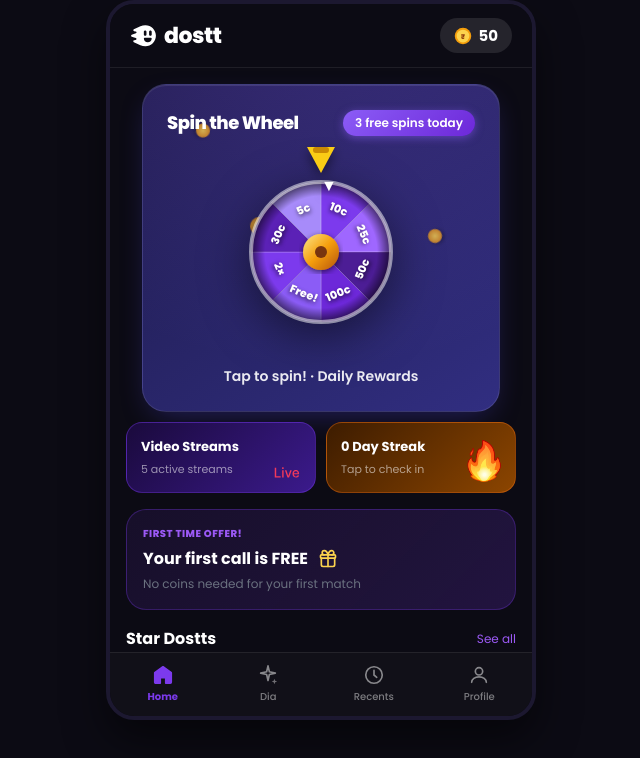
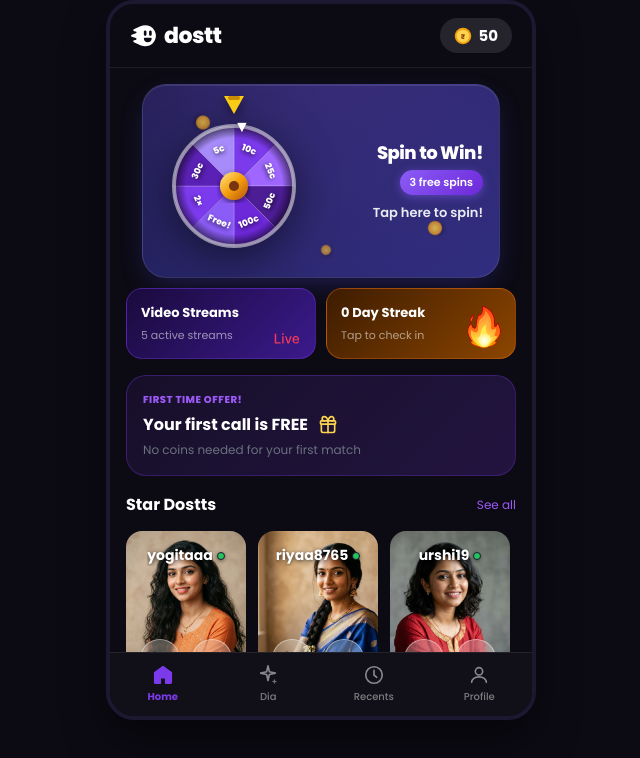
Before and after one commit to srikanthamsa/dostt-daily-streak-srikant, a React (Vite) app: page / in a window 1280 px wide. Both pictures are taken after a click on the button "Explore prototype". Shown: the top 758 px of the page, without its empty margins (319-959 px from the left). Built offline with nearby package versions, Linux system fonts and the light colour scheme.

Commit message:
style: restructure spin wheel layout to horizontal

```diff
--- a/src/App.css
+++ b/src/App.css
@@ -117,18 +117,20 @@
 .qc-sub        { font-size: 11px; color: var(--text-dim); white-space: nowrap; overflow: hidden; text-overflow: ellipsis; }
 
 /* Spin wheel card */
-.spin-card { background: linear-gradient(145deg, #1e1b4b, #312e81); border: 1px solid rgba(255,255,255,0.1); box-shadow: 0 10px 30px -10px rgba(79, 70, 229, 0.4), inset 0 1px 0 rgba(255,255,255,0.1); border-radius: 24px; padding: 24px; display: flex; flex-direction: column; gap: 16px; cursor: pointer; position: relative; overflow: hidden; align-items: center; margin: 0 16px; }
+.spin-card { background: linear-gradient(145deg, #1e1b4b, #312e81); border: 1px solid rgba(255,255,255,0.1); box-shadow: 0 10px 30px -10px rgba(79, 70, 229, 0.4), inset 0 1px 0 rgba(255,255,255,0.1); border-radius: 24px; padding: 16px; display: flex; flex-direction: column; cursor: pointer; position: relative; overflow: hidden; align-items: center; margin: 0 16px; }
 .spin-card::before { content: ""; position: absolute; top: -50%; left: -50%; width: 200%; height: 200%; background: radial-gradient(circle at 50% 0%, rgba(139, 92, 246, 0.25), transparent 60%); pointer-events: none; z-index: 0; }
-.spin-header { display: flex; align-items: center; justify-content: space-between; position: relative; z-index: 1; width: 100%; }
+.spin-card-content { display: flex; flex-direction: row; align-items: center; justify-content: space-between; width: 100%; gap: 16px; position: relative; z-index: 1; }
+.spin-right-col { display: flex; flex-direction: column; align-items: flex-end; text-align: right; flex: 1; }
+.spin-header { display: flex; flex-direction: column; align-items: flex-end; gap: 4px; }
 .spin-title  { font-size: 18px; font-weight: 800; color: white; letter-spacing: -0.5px; }
-.spins-left  { font-size: 12px; font-weight: 600; color: white; background: linear-gradient(135deg, #8b5cf6, #6d28d9); padding: 4px 12px; border-radius: 20px; box-shadow: 0 2px 8px rgba(139,92,246,0.5); }
-.spin-area   { display: flex; flex-direction: column; align-items: center; justify-content: center; position: relative; z-index: 1; width: 100%; padding-top: 10px; }
-.spin-pointer { position: absolute; top: -5px; left: 50%; transform: translateX(-50%); z-index: 10; width: 0; height: 0; border-left: 14px solid transparent; border-right: 14px solid transparent; border-top: 26px solid #facc15; filter: drop-shadow(0 4px 6px rgba(0,0,0,0.5)); }
-.spin-pointer::after { content: ""; position: absolute; top: -26px; left: -8px; width: 16px; height: 6px; background: #ca8a04; border-radius: 3px; }
-.spin-result  { display: flex; flex-direction: column; align-items: center; margin-top: 16px; }
+.spins-left  { font-size: 11px; font-weight: 600; color: white; background: linear-gradient(135deg, #8b5cf6, #6d28d9); padding: 4px 10px; border-radius: 20px; box-shadow: 0 2px 8px rgba(139,92,246,0.5); }
+.spin-area   { display: flex; flex-direction: column; align-items: center; justify-content: center; position: relative; padding-top: 10px; flex-shrink: 0; }
+.spin-pointer { position: absolute; top: -5px; left: 50%; transform: translateX(-50%); z-index: 10; width: 0; height: 0; border-left: 10px solid transparent; border-right: 10px solid transparent; border-top: 18px solid #facc15; filter: drop-shadow(0 4px 6px rgba(0,0,0,0.5)); }
+.spin-pointer::after { content: ""; position: absolute; top: -18px; left: -6px; width: 12px; height: 4px; background: #ca8a04; border-radius: 2px; }
+.spin-result  { display: flex; flex-direction: column; align-items: flex-end; margin-top: 12px; }
 .spin-result span  { font-size: 13px; color: rgba(255,255,255,0.7); font-weight: 500; }
-.spin-result strong { font-size: 28px; color: #fcd34d; display: flex; align-items: center; gap: 8px; flex-shrink: 0; text-shadow: 0 2px 10px rgba(252,211,77,0.3); }
-.spin-cta    { font-size: 14px; font-weight: 600; color: rgba(255,255,255,0.9); z-index: 1; margin-top: 8px; }
+.spin-result strong { font-size: 24px; color: #fcd34d; display: flex; align-items: center; gap: 6px; flex-shrink: 0; text-shadow: 0 2px 10px rgba(252,211,77,0.3); }
+.spin-cta    { font-size: 13px; font-weight: 600; color: rgba(255,255,255,0.9); z-index: 1; margin-top: 8px; }
 .spin-cta.disabled { color: rgba(255,255,255,0.4); }
 
 .coin-drop { position: absolute; width: 14px; height: 14px; background: radial-gradient(circle, #FCD34D, #D97706); border-radius: 50%; box-shadow: 0 2px 4px rgba(0,0,0,0.4); opacity: 0; animation: dropCoin linear infinite; z-index: 0; }
--- a/src/HomeScreen.jsx
+++ b/src/HomeScreen.jsx
@@ -44,7 +44,7 @@
   }
 
   const seg = 360 / PRIZES.length
-  const r   = 70
+  const r   = 60
 
   return (
     <div className="spin-card" onClick={spin}>
@@ -52,16 +52,13 @@
       <div className="coin-drop" />
       <div className="coin-drop" />
       <div className="coin-drop" />
-      <div className="spin-header">
-        <span className="spin-title">Spin the Wheel</span>
-        <span className="spins-left">{spinsLeft} free spins today</span>
-      </div>
+      <div className="spin-card-content">
         <div className="spin-area">
           <div className="spin-pointer">▼</div>
           <svg
-          width={r * 2 + 40} height={r * 2 + 40}
-          viewBox={`0 0 ${r*2+40} ${r*2+40}`}
-          style={{ transform: `rotate(${angle}deg)`, transition: spinning ? 'transform 3.2s cubic-bezier(0.2,0,0.1,1)' : 'none', filter: 'drop-shadow(0 12px 24px rgba(0,0,0,0.5))' }}
+            width={r * 2 + 30} height={r * 2 + 30}
+            viewBox={`0 0 ${r*2+30} ${r*2+30}`}
+            style={{ transform: `rotate(${angle}deg)`, transition: spinning ? 'transform 3.2s cubic-bezier(0.2,0,0.1,1)' : 'none', filter: 'drop-shadow(0 10px 20px rgba(0,0,0,0.5))' }}
           >
             <defs>
               <radialGradient id="wheel-glow" cx="50%" cy="50%" r="50%">
@@ -77,7 +74,7 @@
                 <feDropShadow dx="0" dy="2" stdDeviation="3" floodOpacity="0.6" />
               </filter>
             </defs>
-          <g transform="translate(20,20)">
+            <g transform="translate(15,15)">
               {PRIZES.map((p, i) => {
                 const a1 = (i * seg - 90) * (Math.PI / 180)
                 const a2 = ((i + 1) * seg - 90) * (Math.PI / 180)
@@ -96,7 +93,7 @@
                       x={textX}
                       y={textY}
                       textAnchor="middle" dominantBaseline="middle"
-                    fontSize="11" fill="white" fontWeight="800"
+                      fontSize="9" fill="white" fontWeight="800"
                       style={{ textShadow: '0 2px 4px rgba(0,0,0,0.6)', transform: `rotate(${textRot > 90 && textRot < 270 ? textRot + 180 : textRot}deg)`, transformOrigin: `${textX}px ${textY}px` }}
                     >{p.split(' ')[0]}</text>
                   </g>
@@ -104,10 +101,17 @@
               })}
               <circle cx={r} cy={r} r={r} fill="url(#wheel-glow)" pointerEvents="none" />
               <circle cx={r} cy={r} r={r} fill="none" stroke="rgba(255,255,255,0.5)" strokeWidth="4" />
-            <circle cx={r} cy={r} r="18" fill="url(#center-pin)" filter="url(#inner-shadow)" />
-            <circle cx={r} cy={r} r="6" fill="#78350f" />
+              <circle cx={r} cy={r} r="14" fill="url(#center-pin)" filter="url(#inner-shadow)" />
+              <circle cx={r} cy={r} r="5" fill="#78350f" />
             </g>
           </svg>
+        </div>
+
+        <div className="spin-right-col">
+          <div className="spin-header">
+            <span className="spin-title">Spin to Win!</span>
+            <span className="spins-left">{spinsLeft} free spins</span>
+          </div>
           {result && (
             <div className="spin-result">
               <span>You won</span>
@@ -116,11 +120,12 @@
               </strong>
             </div>
           )}
-      </div>
           {spinsLeft === 0
             ? <span className="spin-cta disabled">Come back tomorrow</span>
-        : <span className="spin-cta">{spinning ? 'Spinning…' : 'Tap to spin!'} · Daily Rewards</span>
+            : <span className="spin-cta">{spinning ? 'Spinning…' : 'Tap here to spin!'}</span>
           }
+        </div>
+      </div>
     </div>
   )
 }
```
Lines whose indentation alone changed are shown as unchanged.
